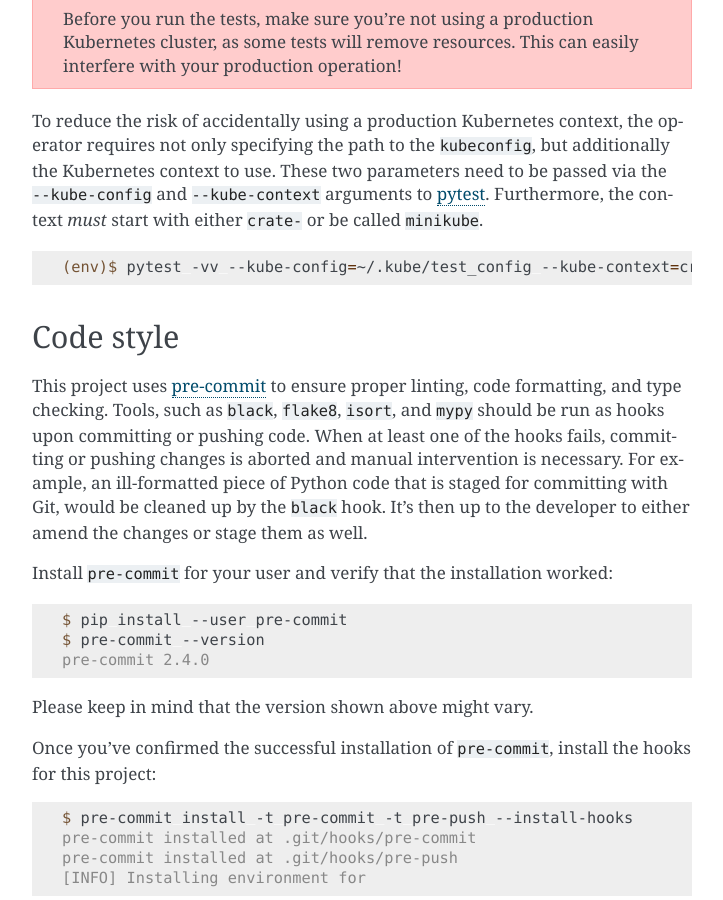
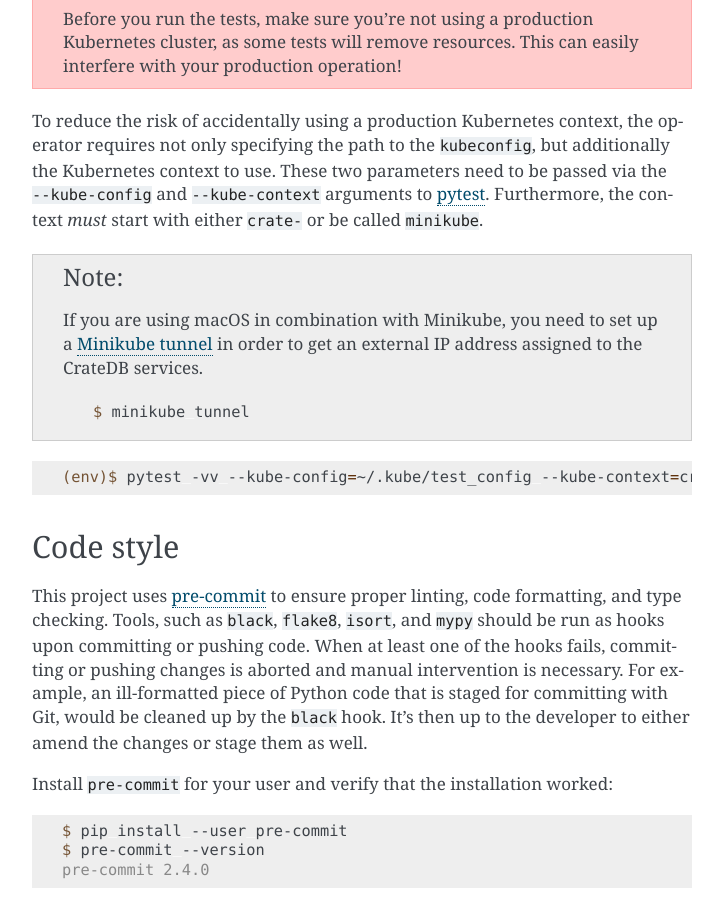
Before and after one commit to crate/crate-operator, a Sphinx documentation site: the page built from docs/source/development.rst, in a window 1280 px wide and 900 px high, scrolled down 1519 px. Shown: the whole window, without its empty margins (388-1111 px from the left). Built offline with Sphinx 7.4.7, drawn with Linux system fonts in a browser that asks for light colours; pages that are not in the unit, such as notebooks, are missing from menus.

Commit message:
Update testing docs
Add note to point out that macOS users who use Minikube have to
start a Minikube tunnel while running the integration tests.

```diff
--- a/docs/source/development.rst
+++ b/docs/source/development.rst
@@ -87,12 +87,23 @@ passed via the ``--kube-config`` and ``--kube-context`` arguments to pytest_.
 Furthermore, the context *must* start with either ``crate-`` or be called
 ``minikube``.
 
+.. note::
+
+   If you are using macOS in combination with Minikube, you need to set up a
+   `Minikube tunnel`_ in order to get an external IP address assigned to the
+   CrateDB services.
+
+   .. code-block:: console
+
+      $ minikube tunnel
+
 .. code-block:: console
 
    (env)$ pytest -vv --kube-config=~/.kube/test_config --kube-context=crate-testing
 
 
 .. _pytest: https://docs.pytest.org/en/latest/
+.. _Minikube tunnel: https://minikube.sigs.k8s.io/docs/handbook/accessing/#using-minikube-tunnel
 
 
 Code style
```
